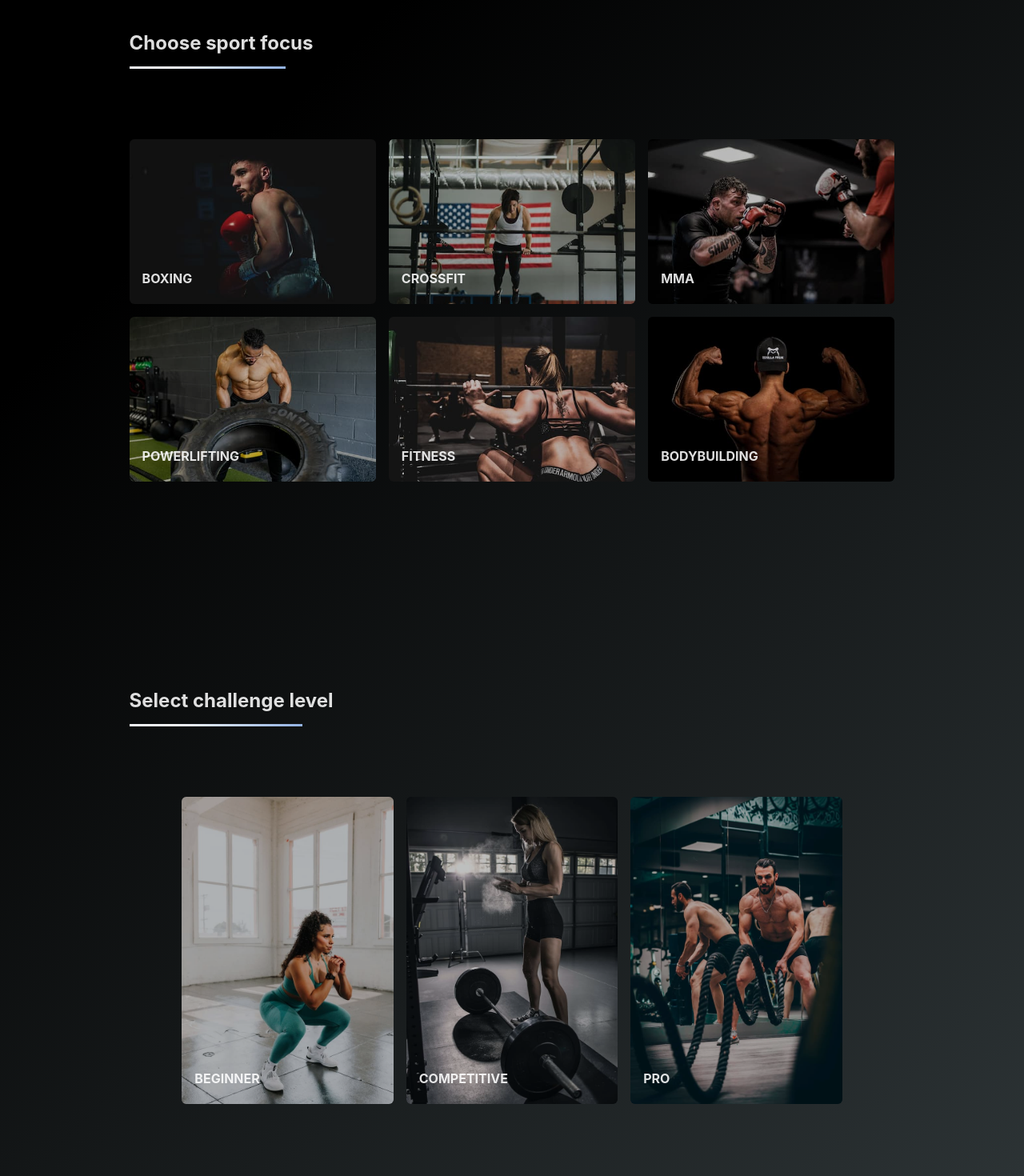
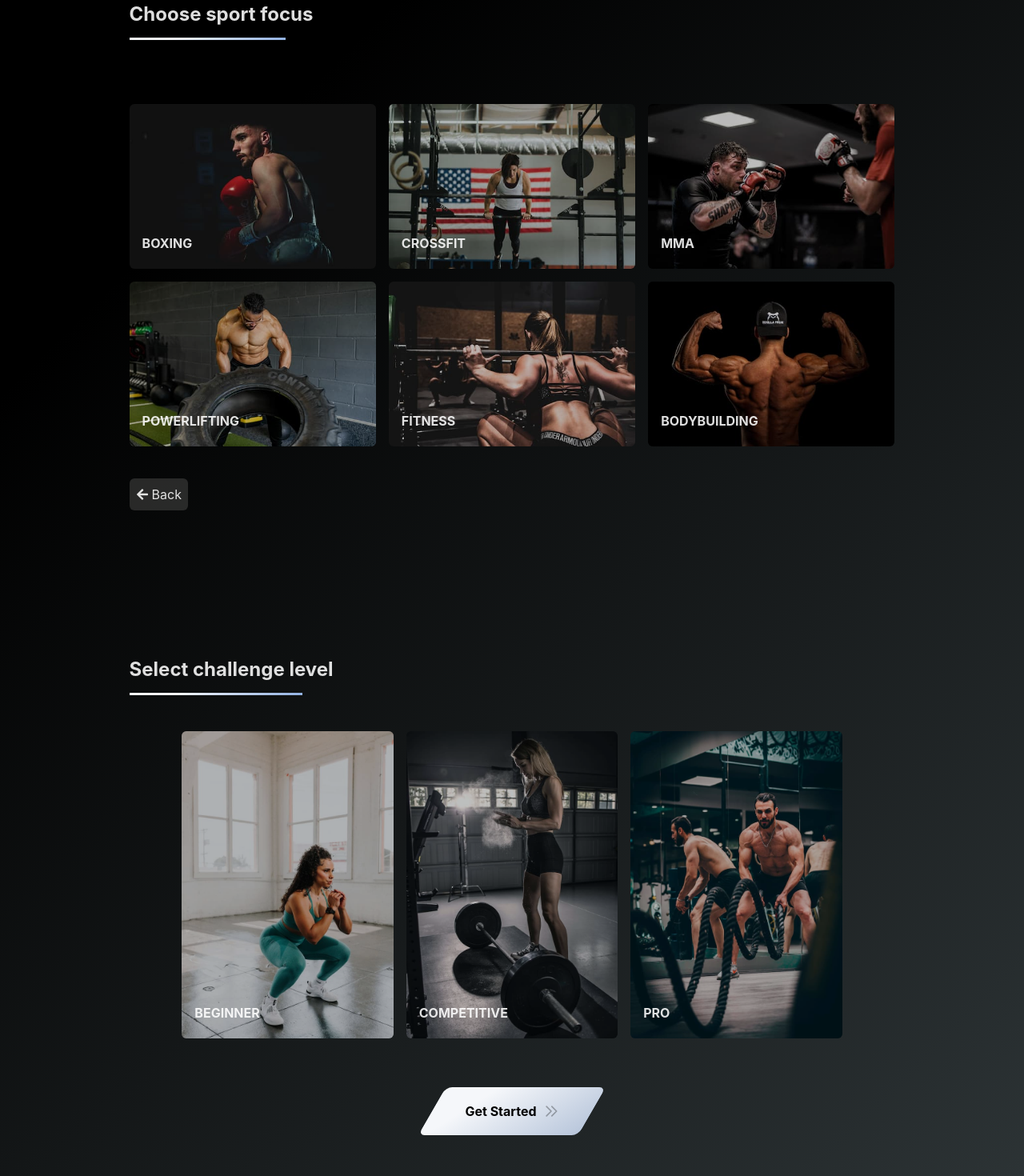
Before and after one commit to Exx-hub/rgmn-2023, a React (Vite) app: page /create in a window 1280 px wide. Shown: the part 80-1550 px from the top of the page at 80% size. Built offline with nearby package versions, Linux system fonts and the light colour scheme.

Commit message:
generate component ui, optimize images

```diff
--- a/package.json
+++ b/package.json
@@ -27,6 +27,8 @@
     "eslint-plugin-react-hooks": "^4.6.0",
     "eslint-plugin-react-refresh": "^0.3.4",
     "postcss": "^8.4.23",
+    "prettier": "^2.8.8",
+    "prettier-plugin-tailwindcss": "^0.3.0",
     "tailwindcss": "^3.3.2",
     "typescript": "^5.0.2",
     "vite": "^4.3.2"
--- a/src/components/ChallengeLevel.tsx
+++ b/src/components/ChallengeLevel.tsx
@@ -4,6 +4,8 @@ import beginner from "../assets/challenge/beginner.jpg";
 import competitive from "../assets/challenge/competitive.jpg";
 import pro from "../assets/challenge/pro.jpg";
 import ImageCard from "./ImageCard";
+
+import { HiOutlineChevronDoubleRight } from "react-icons/hi";
 
 interface Level {
   id: number;
@@ -30,14 +32,31 @@ function ChallengeLevel() {
     },
   ];
   return (
-    <div className="py-10 md:p-10 min-w-[350px] max-w-[90%] mx-auto lg:h-screen flex flex-col justify-center items-center">
+    <div
+      id="level"
+      className="mx-auto flex h-screen min-w-[350px] max-w-[90%] flex-col items-center justify-evenly py-10  md:p-10"
+    >
       <SectionTitle title="Select challenge level" />
 
-      <div className="flex md:grid md:grid-cols-3 gap-4 mt-16 md:max-h-96">
+      <div className="flex gap-4 md:grid md:max-h-96 md:grid-cols-3 lg:my-0">
         {levels.map((level) => (
           <ImageCard image={level.image} name={level.name} key={level.id} />
         ))}
       </div>
+
+      <button className="relative mx-auto mb-10  flex h-[55px] w-[150px] items-center justify-center rounded-md px-4 py-3 font-bold text-black transition-transform hover:scale-105 md:h-[60px] md:w-[200px] lg:mb-0">
+        <div
+          className="absolute inset-0 -z-20 -skew-x-[30deg] rounded-lg bg-white"
+          style={{
+            backgroundColor: "#b8c6db",
+            backgroundImage: "linear-gradient(315deg, #b8c6db 0%, #f5f7fa 74%)",
+          }}
+        ></div>
+        Get Started
+        <span>
+          <HiOutlineChevronDoubleRight className="ml-2 text-xl opacity-30" />
+        </span>
+      </button>
     </div>
   );
 }
--- a/src/components/HowItWorks.tsx
+++ b/src/components/HowItWorks.tsx
@@ -29,20 +29,20 @@ function HowItWorks() {
   ];
 
   return (
-    <div className="flex flex-col justify-evenly p-10 md:h-screen mx-auto w-[90%] max-w-[1250px]">
+    <div className="mx-auto flex w-[90%] max-w-[1250px] flex-col justify-evenly p-10 md:h-screen">
       <SectionTitle title="How does RGMN work?" />
-      <div className="flex flex-col space-y-5 md:flex-row md:space-y-0">
+      <div className="mt-16 flex  flex-col space-y-5 md:flex-row md:space-y-0 lg:mt-0">
         {steps.map((step) => (
-          <div key={step.id} className="flex flex-col space-y-2 items-start text-start">
-            <div className="bg-[#333] p-5 rounded text-2xl mb-5">{step.icon}</div>
-            <div className="font-extrabold text-xl">{step.title}</div>
-            <div className="text-gray-400 font-light w-[90%]">{step.description}</div>
+          <div key={step.id} className="flex flex-col items-start space-y-2 text-start">
+            <div className="mb-5 rounded bg-[#333] p-5 text-2xl">{step.icon}</div>
+            <div className="text-xl font-extrabold">{step.title}</div>
+            <div className="w-[90%] font-light text-gray-400">{step.description}</div>
           </div>
         ))}
       </div>
 
       <button
-        className="cta-btn bg-white text-black w-[200px] self-center my-10 lg:mx-0"
+        className="cta-btn my-10 w-[200px] self-center bg-white text-black lg:mx-0"
         onClick={() => navigate("/create")}
         style={{
           backgroundColor: "#b8c6db",
--- a/src/components/ImageCard.tsx
+++ b/src/components/ImageCard.tsx
@@ -1,15 +1,15 @@
 function ImageCard({ image, name }: { image: string; name: string }) {
   return (
-    <div className="relative rounded-md overflow-hidden group cursor-pointer">
+    <div className="group relative cursor-pointer overflow-hidden rounded-md">
       <img
         src={image}
         alt={`Photo of ${name}`}
-        className="h-full w-full object-cover group-hover:scale-[105%] transition-transform"
+        className="h-full w-full object-cover transition-transform group-hover:scale-[105%]"
       />
 
       {/* overlay  */}
-      <div className="absolute top-0 bottom-0 right-0 left-0 bg-black opacity-25 group-hover:opacity-0 transition-opacity"></div>
-      <h4 className="absolute bottom-5 left-2 md:left-4 font-bold uppercase">{name}</h4>
+      <div className="absolute bottom-0 left-0 right-0 top-0 bg-black opacity-25 transition-opacity group-hover:opacity-0"></div>
+      <h4 className="absolute bottom-5 left-2 font-bold uppercase md:left-4">{name}</h4>
     </div>
   );
 }
--- a/src/components/SectionTitle.tsx
+++ b/src/components/SectionTitle.tsx
@@ -1,6 +1,6 @@
 function SectionTitle({ title }: { title: string }) {
   return (
-    <h2 className="text-xl md:text-2xl relative w-fit font-bold md:mb-10 lg:self-start">
+    <h2 className="text-xl md:text-2xl relative w-fit font-bold  lg:self-start">
       {title}
       <span
         className="absolute -bottom-2 lg:-bottom-4 bg-white left-[15%] lg:left-0 right-[15%] h-[3px]"
--- a/src/components/Sport.tsx
+++ b/src/components/Sport.tsx
@@ -8,6 +8,9 @@ import mma from "../assets/sport/mma.jpg";
 import stronglift from "../assets/sport/stronglift.jpg";
 
 import ImageCard from "./ImageCard";
+import { Link } from "react-router-dom";
+
+import { FaArrowCircleLeft, FaArrowLeft } from "react-icons/fa";
 
 interface Sport {
   id: number;
@@ -49,14 +52,22 @@ function Sport() {
     },
   ];
   return (
-    <div className="p-10 min-w-[350px] lg:h-screen max-w-[90%] mx-auto flex flex-col justify-center items-center">
+    <div className="mx-auto flex min-w-[350px] max-w-[90%] flex-col items-center justify-center p-10 lg:h-screen">
       <SectionTitle title="Choose sport focus" />
 
-      <div className="grid grid-cols-1 md:grid-cols-2 lg:grid-cols-3 gap-4 mt-16">
+      <div className="mt-24 grid grid-cols-1 gap-4 md:grid-cols-2 lg:grid-cols-3">
         {sports.map((sport) => (
           <ImageCard image={sport.image} name={sport.name} key={sport.id} />
         ))}
       </div>
+
+      <Link
+        to="/"
+        className="mt-10 flex items-center self-start rounded-md bg-[#4d4c4b]/[.50] p-2 hover:bg-[#4d4c4b]/[.40]"
+      >
+        <FaArrowLeft />
+        <span className="ml-1">Back</span>
+      </Link>
     </div>
   );
 }
--- a/src/index.css
+++ b/src/index.css
@@ -33,7 +33,7 @@ body {
 }
 
 .cta-btn {
-  @apply flex items-center justify-center space-x-2 border border-white px-6 py-3 rounded-md;
+  @apply flex items-center justify-center space-x-2 border border-white px-6 py-3 rounded-md hover:scale-105 transition-transform;
 }
 
 .overlap-image {
--- a/src/pages/GenerateWorkout.tsx
+++ b/src/pages/GenerateWorkout.tsx
@@ -8,7 +8,7 @@ function GenerateWorkout() {
   }, []);
 
   return (
-    <div className="mx-auto w-[90%] max-w-[1250px] animate__animated animate__fadeIn">
+    <div className="animate__animated animate__fadeIn mx-auto w-[90%] max-w-[1250px]">
       {/* choose sport focus */}
       <Sport />
 
@@ -16,6 +16,7 @@ function GenerateWorkout() {
       <ChallengeLevel />
 
       {/* generate / start workout  */}
+
       {/* sends api call to fetch exercises with sport focus and challange level as params  */}
       {/* setup context for workouts   */}
     </div>
@@ -23,11 +24,3 @@ function GenerateWorkout() {
 }
 
 export default GenerateWorkout;
-
-/* <button className="mx-auto px-4 py-3 mt-10 rounded-md  text-black w-[150px] h-[55px] mb-10 lg:mb-0  md:w-[200px] md:h-[60px] relative flex items-center justify-center">
-        <div className="absolute inset-0 bg-white -z-20 -skew-x-[30deg] rounded-lg"></div>
-        Get Started
-        <span>
-          <HiOutlineChevronDoubleRight className="ml-2 opacity-30 text-xl" />
-        </span>
-      </button> */
```
Also changed, not shown: 1 other file (tests, documents, lock files or other folders).
